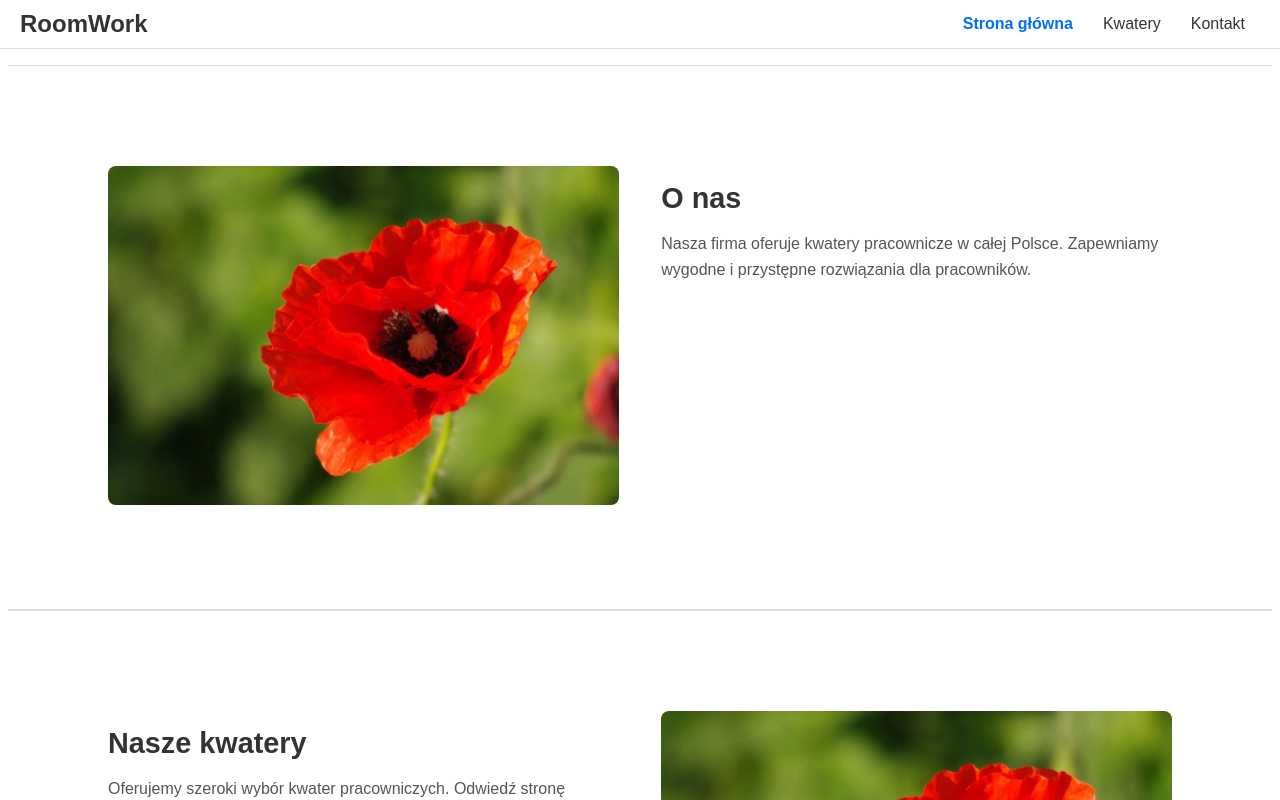
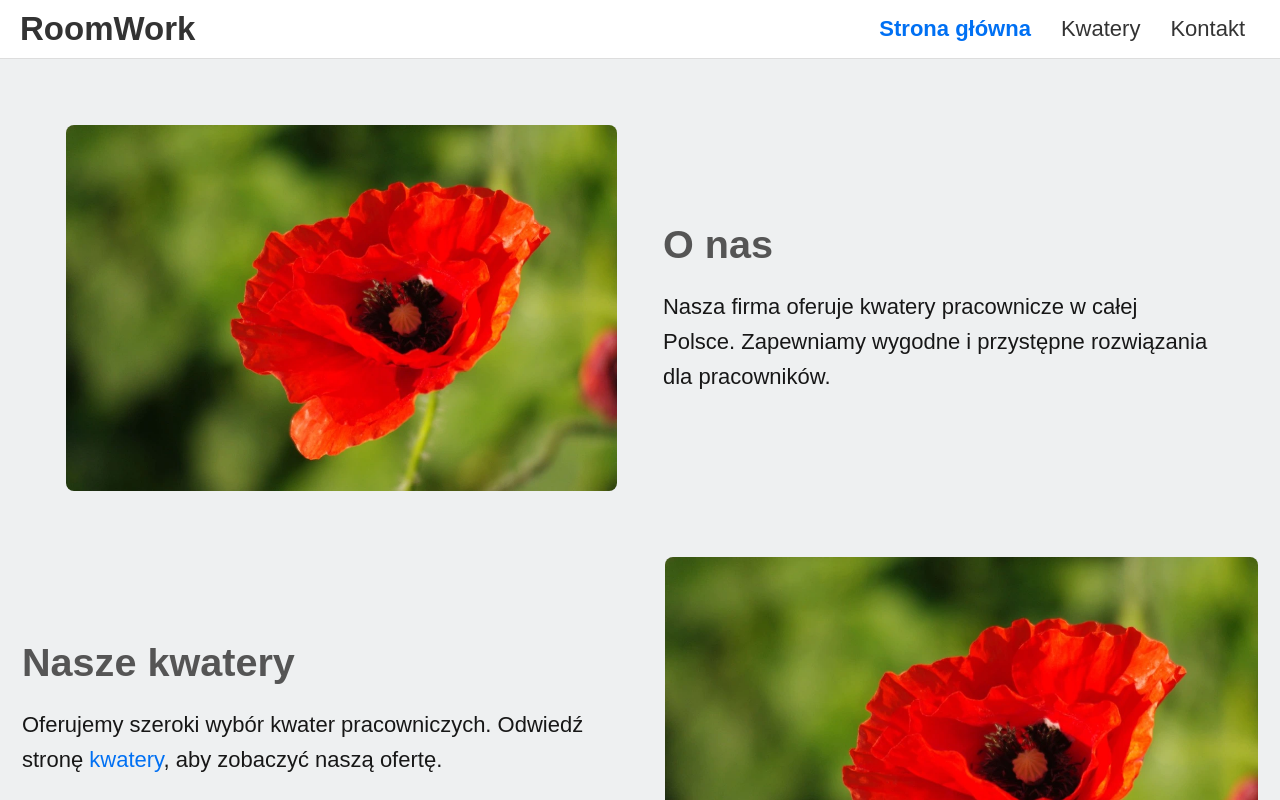
Before and after one commit to TDomagalski/nextjs-15-roomwork, a Next.js app: page / in a window 1280 px wide. Shown: the top 800 px of the page. Built offline with nearby package versions, Linux system fonts and the light colour scheme.

Commit message:
fix: change styles

```diff
--- a/src/app/globals.scss
+++ b/src/app/globals.scss
@@ -11,12 +11,14 @@ $breakpoint-medium: 768px;
 $color-black: #000;
 $color-white: #fff;
 
+$color-h-black: #555;
+
 ////////////////////////////////////////////////////////
 
 :root {
-  --background: #ffffff;
+  --background: #eef0f1;
   --foreground: #171717;
-  font-size: 16px;
+  font-size: 22px;
 }
 
 @media (prefers-color-scheme: dark) {
@@ -53,14 +55,11 @@ body {
 
   main {
     display: flex;
-    flex: 1;
     flex-direction: column;
-    padding: 1rem 0.5rem;
   }
 
   footer {
     background-color: $color-white;
-    color: $color-black;
   }
 }
 
@@ -68,6 +67,18 @@ body {
   box-sizing: border-box;
   padding: 0;
   margin: 0;
+}
+
+h1,
+h2,
+h3,
+h4,
+h5,
+h6 {
+  color: $color-h-black;
+}
+
+p {
 }
 
 a {
@@ -81,7 +92,7 @@ a {
 
 .contactButton {
   margin: 1rem 0;
-  display: inline-block;
+  display: block;
   padding: 10px 20px;
   background-color: #0070f3;
   color: white;
--- a/src/app/kontakt/kontakt.module.scss
+++ b/src/app/kontakt/kontakt.module.scss
@@ -1,9 +1,11 @@
 section.row {
   display: flex;
   flex-direction: column;
-  border-top: 1px solid #ddd;
-  border-bottom: 1px solid #ddd;
-  padding: 20px;
+  margin: 3rem 1rem;
+
+  &:last-of-type {
+    margin: 0 1rem 3rem 1rem;
+  }
 
   .column {
     flex-basis: 100%;
@@ -15,23 +17,35 @@ section.row {
       border-radius: 8px;
     }
 
-    h2 {
-      margin: 1rem 0;
-      font-size: 1.8rem;
-      color: #333;
+    .contact_title,
+    .contact_info {
+      margin: 2rem 0;
+
+      h2 {
+        margin: 1rem 0;
+        font-size: 1.8rem;
+      }
+
+      span {
+        display: block;
+        margin: 0.5rem 0;
+      }
     }
 
-    p {
-      margin-bottom: 1rem;
-      font-size: 1rem;
-      color: #555;
-      line-height: 1.6;
+    .contact_info {
+      margin: 2rem 0 0 0;
+    }
+  }
+}
 
-      a {
-        color: #0070f3;
-        text-decoration: none;
-      }
-    }
+.google_map {
+  width: 100%;
+  display: contents;
+
+  iframe {
+    width: 100%;
+    height: 400px;
+    border: 0;
   }
 }
 
@@ -41,14 +55,30 @@ section.row {
     flex-direction: row;
     flex-wrap: nowrap;
     justify-content: space-between;
-    padding: 100px;
+    margin: 3rem;
+
+    &:last-of-type {
+      margin: 3rem;
+    }
 
     .column {
       flex-basis: 48%;
+      display: flex;
+      flex-direction: column;
+      justify-content: center;
 
       // img {}
       // h2 {}
-      // p {}
+
+      .contact_info {
+        margin: 2rem 0;
+      }
+    }
+  }
+
+  .google_map {
+    iframe {
+      height: 600px;
     }
   }
 }
--- a/src/app/page.module.scss
+++ b/src/app/page.module.scss
@@ -3,9 +3,11 @@
 section.row {
   display: flex;
   flex-direction: column;
-  border-top: 1px solid #ddd;
-  border-bottom: 1px solid #ddd;
-  padding: 20px;
+  margin: 3rem 1rem;
+
+  &:last-of-type {
+    margin: 0 1rem 3rem 1rem;
+  }
 
   .column {
     flex-basis: 100%;
@@ -28,13 +30,11 @@ section.row {
     h2 {
       margin: 1rem 0;
       font-size: 1.8rem;
-      color: #333;
     }
 
     p {
       margin-bottom: 1rem;
       font-size: 1rem;
-      color: #555;
       line-height: 1.6;
 
       a {
@@ -51,10 +51,14 @@ section.row {
     flex-direction: row;
     flex-wrap: nowrap;
     justify-content: space-between;
-    padding: 100px;
+    margin: 3rem;
 
     .column {
       flex-basis: 48%;
+      display: flex;
+      flex-direction: column;
+      justify-content: center;
+      align-items: flex-start;
 
       &:first-child {
         order: 2;
```
Also changed, not shown: src/app/kontakt/page.jsx (+11 -1 lines).
